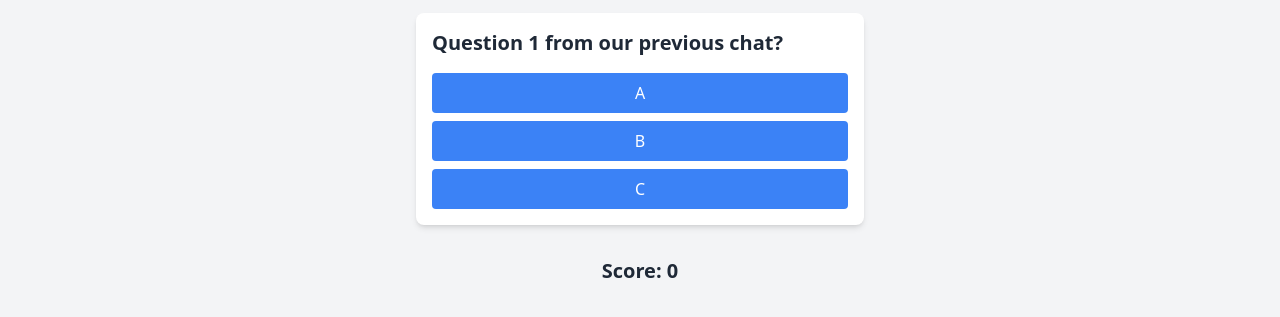
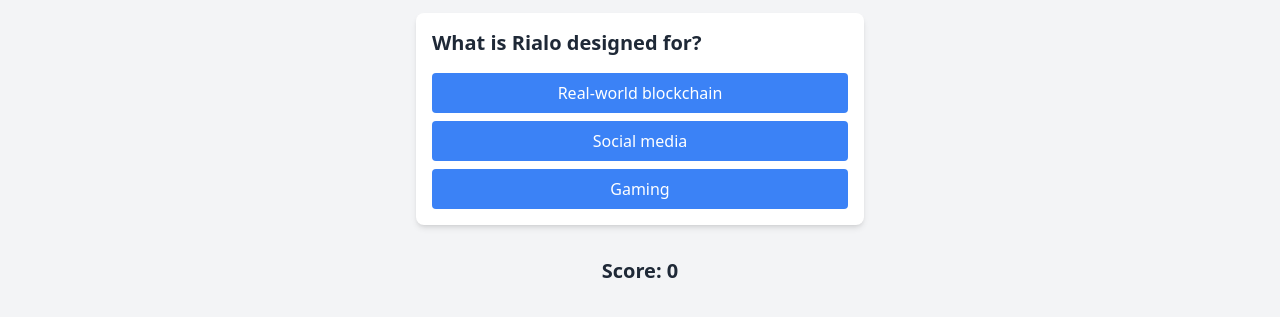
Before and after one commit to Ankii1510/rialo-shooting-puzzle, a plain HTML site: page index.html in a window 1280 px wide. Both pictures are taken after a click on the button "Play". Shown: the part 71-388 px from the top of the page. Drawn offline with nearby package versions, Linux system fonts and the light colour scheme.

Commit message:
Update index.html

```diff
--- a/index.html
+++ b/index.html
@@ -1,16 +1,20 @@
 <!DOCTYPE html>
 <html lang="en">
 <head>
-  <meta charset="UTF-8">
-  <meta name="viewport" content="width=device-width, initial-scale=1.0">
+  <meta charset="UTF-8" />
+  <meta name="viewport" content="width=device-width, initial-scale=1" />
   <title>Rialo Shooting Puzzle</title>
   <script src="https://cdn.tailwindcss.com"></script>
   <style>
     .fade {
       transition: all 0.3s ease;
     }
-    .correct { background-color: #16a34a !important; }
-    .wrong { background-color: #dc2626 !important; }
+    .correct {
+      background-color: #16a34a !important;
+    }
+    .wrong {
+      background-color: #dc2626 !important;
+    }
   </style>
 </head>
 <body class="bg-gray-100 text-gray-800 flex flex-col items-center min-h-screen">
@@ -21,8 +25,9 @@
   </div>
 
   <!-- Start Screen -->
-  <div id="startScreen" class="flex flex-col items-center justify-center flex-1">
-    <img src="https://www.rialo.io/logo.png" alt="Rialo Logo" class="w-40 mb-8">
+  <div id="startScreen" class="flex flex-col items-center justify-center flex-1" style="margin-top:50px;">
+    <!-- Updated official Rialo logo -->
+    <img src="https://www.rialo.io/assets/logo.svg" alt="Rialo Logo" class="w-40 mb-8" />
     <button id="startBtn" class="px-8 py-4 bg-blue-600 text-white text-2xl rounded-lg hover:bg-blue-700 transition">
       Play
     </button>
@@ -35,11 +40,38 @@
   </div>
 
   <script>
-    // Questions from previous chats
+    // Updated questions based on Rialo website content
     const questions = [
-      { id: 1, question: "Question 1 from our previous chat?", options: ["A", "B", "C"], answer: "A" },
-      { id: 2, question: "Question 2 from our previous chat?", options: ["A", "B", "C"], answer: "B" },
-      { id: 3, question: "Question 3 from our previous chat?", options: ["A", "B", "C"], answer: "C" }
+      {
+        id: 1,
+        question: "What is Rialo designed for?",
+        options: ["Real-world blockchain", "Social media", "Gaming"],
+        answer: "Real-world blockchain"
+      },
+      {
+        id: 2,
+        question: "What capability does Rialo provide?",
+        options: ["Native web calls in smart contracts", "Only NFTs", "Messaging app"],
+        answer: "Native web calls in smart contracts"
+      },
+      {
+        id: 3,
+        question: "How does Rialo handle real-world data?",
+        options: ["Feeds data natively on chain", "Requires oracles", "Manual uploads"],
+        answer: "Feeds data natively on chain"
+      },
+      {
+        id: 4,
+        question: "What does Rialo enable in terms of identity?",
+        options: ["Email/SMS as Web3 passports", "Only wallet addresses", "No identity features"],
+        answer: "Email/SMS as Web3 passports"
+      },
+      {
+        id: 5,
+        question: "What kind of speed does Rialo offer?",
+        options: ["Sub-second end-to-end latency", "Minutes delay", "No speed guarantees"],
+        answer: "Sub-second end-to-end latency"
+      }
     ];
 
     const startScreen = document.getElementById('startScreen');
@@ -62,23 +94,38 @@
       questionContainer.innerHTML = `
         <h2 class="text-xl font-semibold mb-4">${q.question}</h2>
         <div class="flex flex-col space-y-2">
-          ${q.options.map(opt => `
-            <button class="px-4 py-2 bg-blue-500 text-white rounded hover:bg-blue-600 transition fade" onclick="selectAnswer('${opt}', this)">
+          ${q.options
+            .map(
+              (opt) => `
+            <button class="px-4 py-2 bg-blue-500 text-white rounded hover:bg-blue-600 transition fade" data-opt="${opt}">
               ${opt}
             </button>
-          `).join('')}
+          `
+            )
+            .join('')}
         </div>
       `;
+
+      const buttons = questionContainer.querySelectorAll('button[data-opt]');
+      buttons.forEach((btn) => {
+        btn.addEventListener('click', () => selectAnswer(btn.dataset.opt, btn));
+      });
+
       scoreEl.textContent = `Score: ${score}`;
     }
 
     function selectAnswer(option, btn) {
       const correct = option === questions[current].answer;
       btn.classList.add(correct ? 'correct' : 'wrong');
+
+      // Disable all buttons to prevent multiple clicks
+      questionContainer.querySelectorAll('button[data-opt]').forEach((b) => (b.disabled = true));
+
       if (correct) score++;
+
       setTimeout(() => {
         current++;
-        if(current < questions.length){
+        if (current < questions.length) {
           showQuestion();
         } else {
           questionContainer.innerHTML = `<div class="text-2xl font-bold">Your final score: ${score}/${questions.length}</div>`;
```
